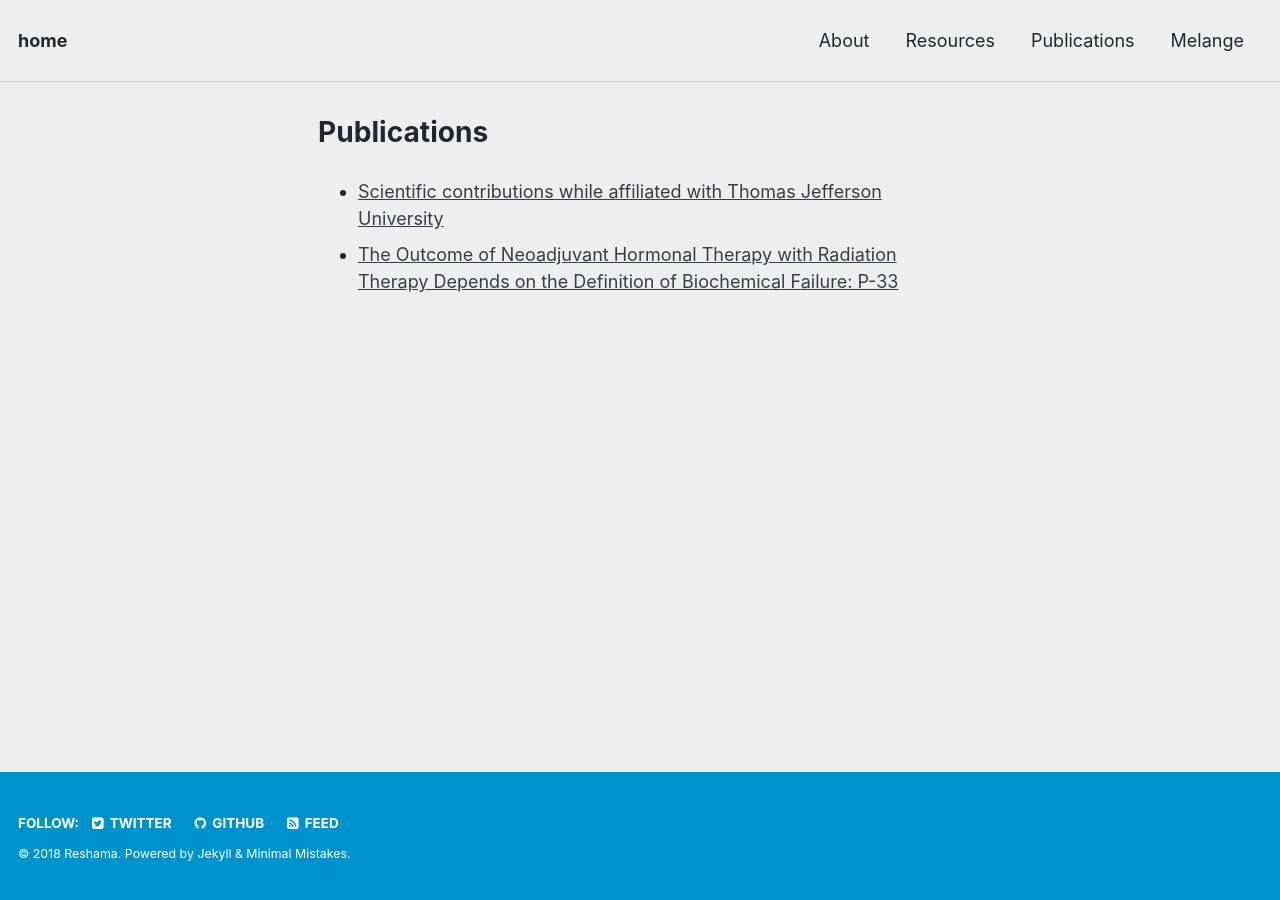
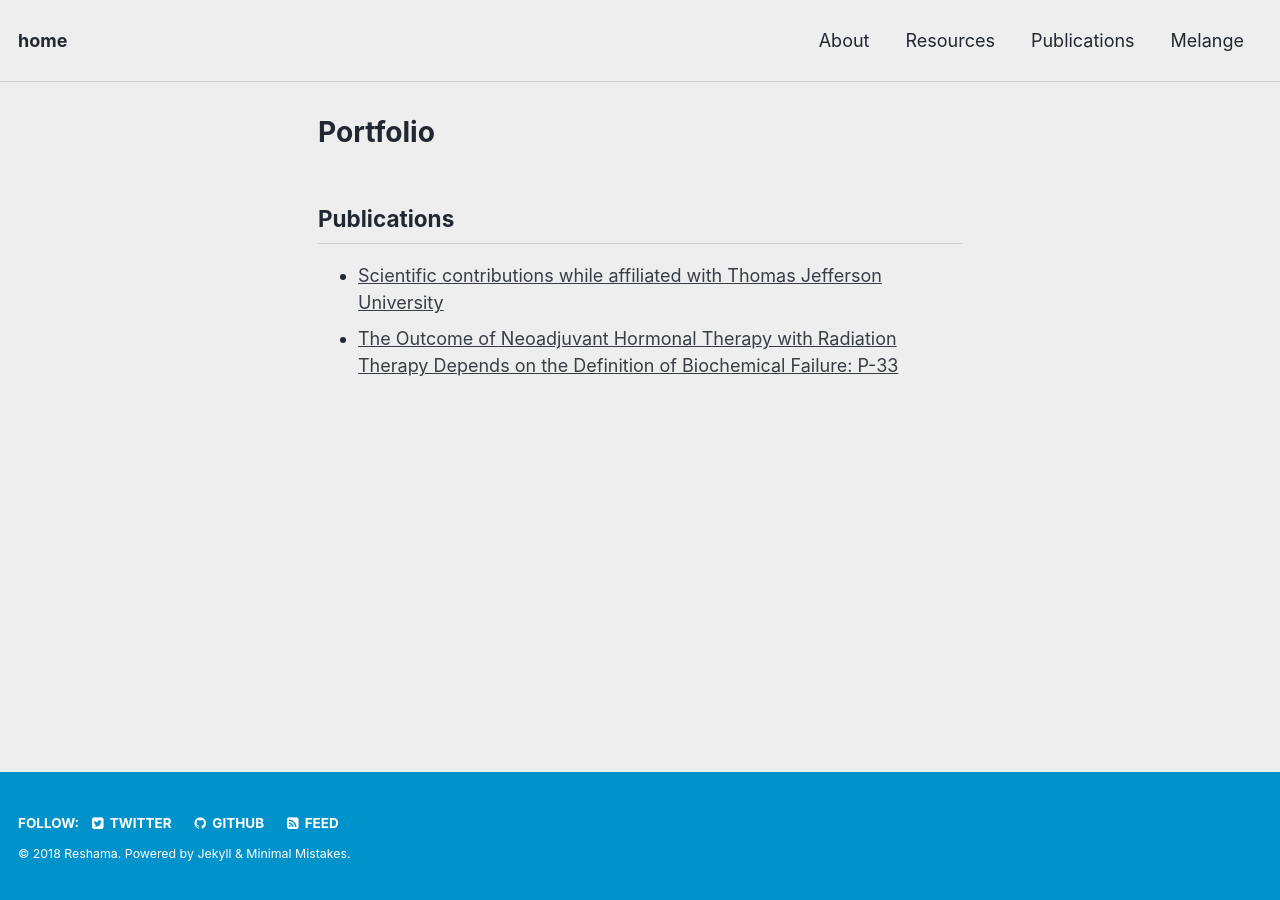
Before and after one commit to reshamas/reshamas.github.io, a Jekyll site: the page built from portfolio/index.md, in a window 1280 px wide. Built offline with Jekyll 4.4.1, drawn with Linux system fonts in a browser that asks for light colours.

Commit message:
Update and rename publications/index.md to portfolio/index.md

```diff
--- a/publications/index.md
+++ b/portfolio/index.md
@@ -1,10 +1,11 @@
 ---
 layout: single
-title: Publications
+title: Portfolio
 tags:
 comments: false
 ---
 
+## Publications
 
 * [Scientific contributions while affiliated with Thomas Jefferson University](https://www.researchgate.net/scientific-contributions/59221316_Reshama_Shaikh)
 * [The Outcome of Neoadjuvant Hormonal Therapy with Radiation Therapy Depends on the Definition of Biochemical Failure: P-33](https://journals.lww.com/journalppo/Citation/2002/11000/The_Outcome_of_Neoadjuvant_Hormonal_Therapy_with.77.aspx)
```
